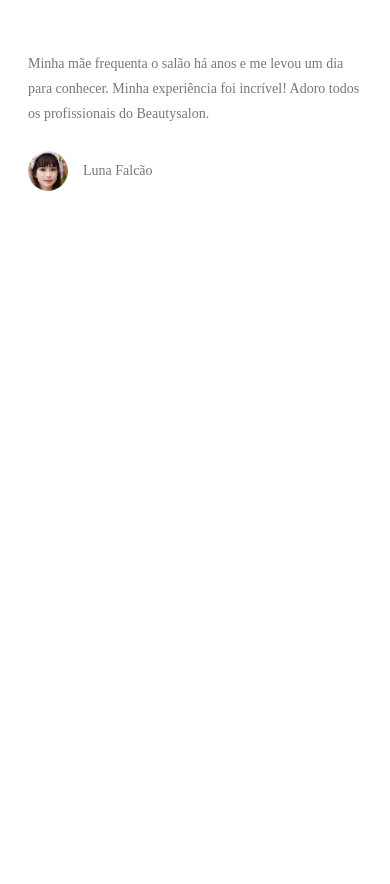
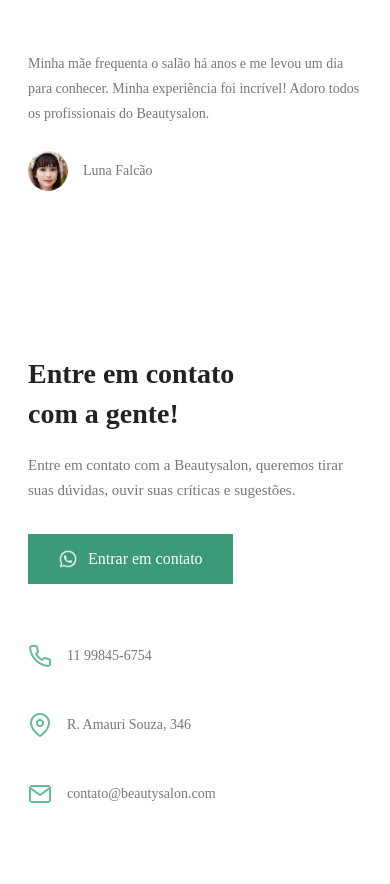
Before and after one commit to abdulhodirazzoqzoda-cpu/homwork1, a plain HTML site: page index.html in a window 390 px wide. Shown: the part 3348-4232 px from the top of the page. Before the commit the page ends 3639 px from the top, so only its background shows below. Drawn offline with Linux system fonts and the light colour scheme.

Commit message:
section5-ro ilova namuddam

```diff
--- a/index.html
+++ b/index.html
@@ -185,6 +185,45 @@ Quisque id aliquam elit. Suspendisse congue pharetra maximus. Duis rutrum velit
     </div>
 
 </section>
+<section class="contact" id="contato">
+
+    <div class="contact-text">
+
+        <h2>Entre em contato<br>com a gente!</h2>
+
+        <p>
+            Entre em contato com a Beautysalon,
+            queremos tirar suas dúvidas, ouvir suas
+            críticas e sugestões.
+        </p>
+
+        <a href="#" class="contact-button">
+            <img src="./images/whatsapp 1.png" alt="">
+            Entrar em contato
+        </a>
+
+    </div>
+
+    <div class="contact-info">
+
+        <div class="contact-item">
+            <img src="./images/phone 1.png" alt="Telefone">
+            <p>11 99845-6754</p>
+        </div>
+
+        <div class="contact-item">
+            <img src="./images/map-pin 1.png" alt="Endereço">
+            <p>R. Amauri Souza, 346</p>
+        </div>
+
+        <div class="contact-item">
+            <img src="./images/mail 1.png" alt="Email">
+            <p>contato@beautysalon.com</p>
+        </div>
+
+    </div>
+
+</section>
 
 </body>
 </html>
--- a/style.css
+++ b/style.css
@@ -418,3 +418,105 @@
     }
 
 }
+.contact {
+    max-width: 1200px;
+    margin: 100px auto;
+    padding: 60px 20px;
+
+    display: flex;
+    justify-content: space-between;
+    align-items: center;
+    gap: 50px;
+}
+
+.contact-text {
+    width: 45%;
+}
+
+.contact-text h2 {
+    font-size: 32px;
+    color: #222;
+    line-height: 1.4;
+    margin-bottom: 20px;
+}
+
+.contact-text p {
+    font-size: 15px;
+    color: #777;
+    line-height: 1.7;
+    margin-bottom: 30px;
+}
+
+.contact-button {
+    display: inline-flex;
+    align-items: center;
+    gap: 10px;
+
+    background-color: #3b9b78;
+    color: white;
+    text-decoration: none;
+
+    padding: 15px 30px;
+}
+
+.contact-button img {
+    width: 20px;
+    height: 20px;
+    object-fit: contain;
+}
+
+.contact-info {
+    width: 40%;
+}
+
+.contact-item {
+    display: flex;
+    align-items: center;
+    gap: 20px;
+    margin-bottom: 30px;
+}
+
+.contact-item img {
+    width: 24px;
+    height: 24px;
+    object-fit: contain;
+}
+
+.contact-item p {
+    font-size: 15px;
+    color: #777;
+}
+
+@media (max-width: 500px) {
+
+    .contact {
+        flex-direction: column;
+        align-items: flex-start;
+        gap: 50px;
+
+        margin: 60px auto;
+        padding: 40px 20px;
+    }
+
+    .contact-text {
+        width: 100%;
+    }
+
+    .contact-text h2 {
+        font-size: 28px;
+    }
+
+    .contact-info {
+        width: 100%;
+    }
+
+    .contact-item {
+        gap: 15px;
+        margin-bottom: 25px;
+    }
+
+    .contact-item p {
+        font-size: 14px;
+    }
+
+}
```
Also changed, not shown: images/mail 1.png (added), images/map-pin 1.png (added), images/phone 1.png (added), images/whatsapp 1.png (added).
